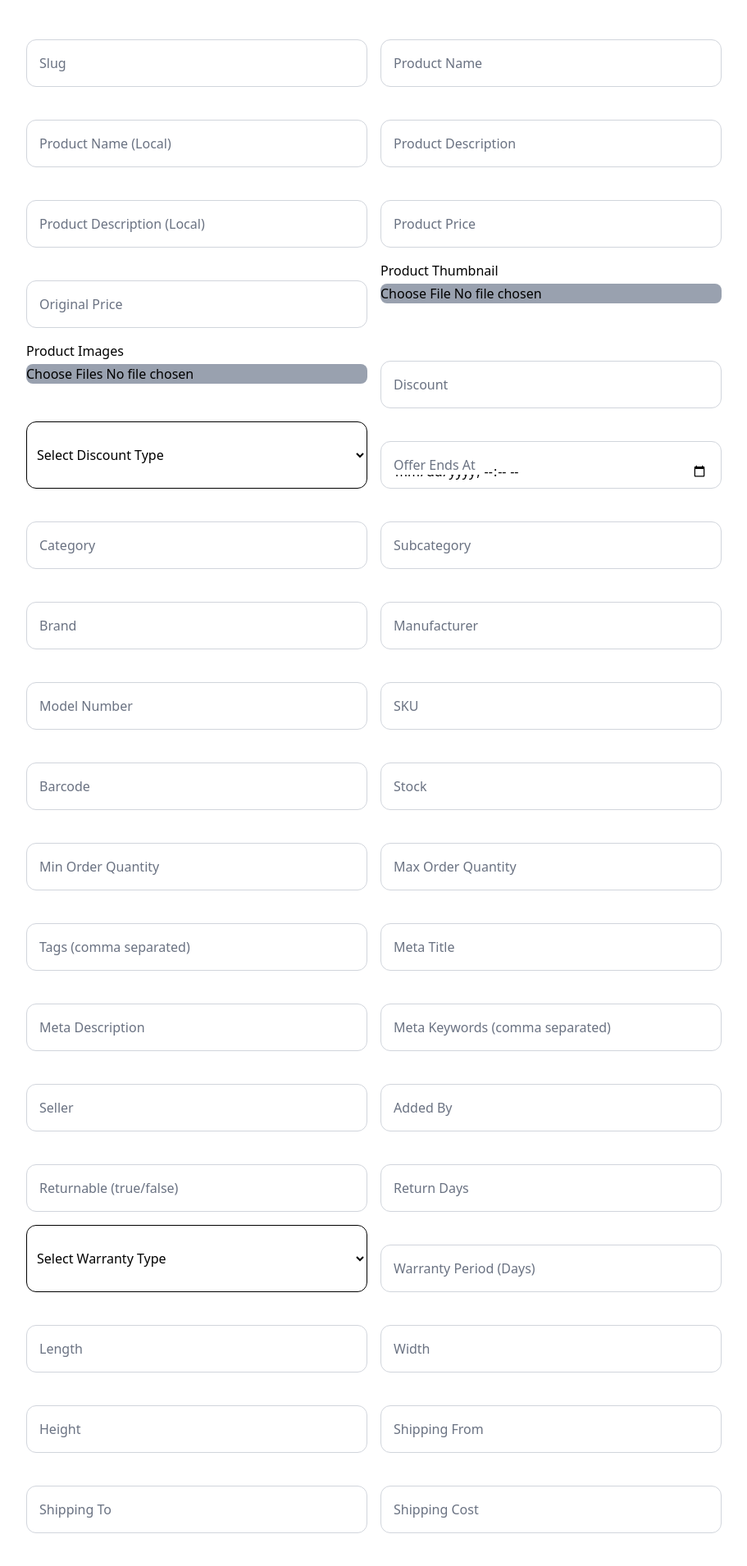
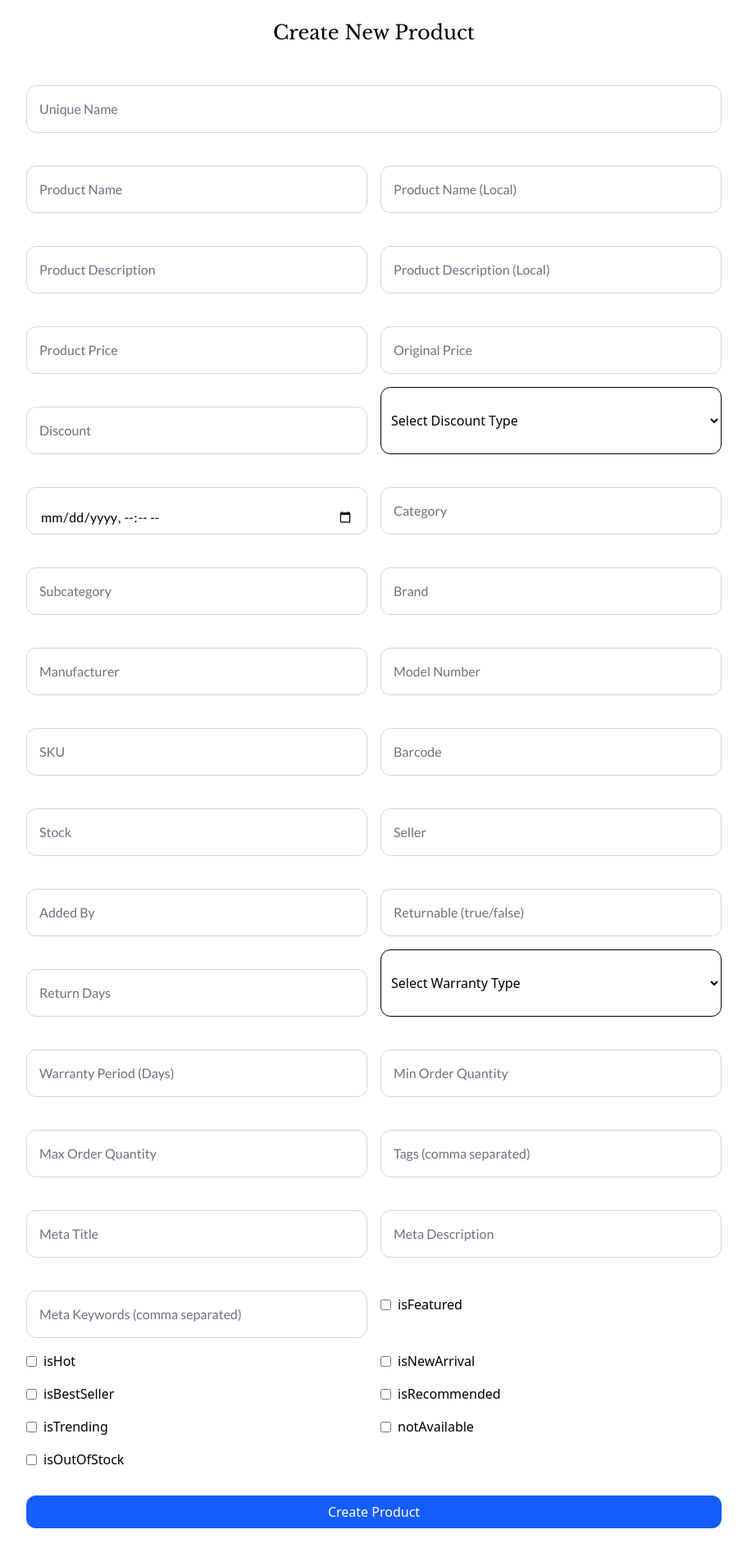
Before and after one commit to kmdtaufik/whispering-pages-admin-panel, a React (Vite) app: page /create-product in a window 1280 px wide. Shown: the top 1910 px of the page at 82% size, without its empty margins (184-1095 px from the left). After the commit the page ends 1888 px from the top, so only its background shows below. Built offline with nearby package versions, Linux system fonts and the light colour scheme.

Commit message:
chore: fixed input animation

```diff
--- a/src/components/Input/FloatingLabelInput.jsx
+++ b/src/components/Input/FloatingLabelInput.jsx
@@ -1,22 +1,53 @@
-import React, { useState } from "react";
+import React, { useState, useEffect, useRef } from "react";
 
-const FloatingLabelInput = ({ children, id, type = "text", ...props }) => {
+const textLikeTypes = ["text", "email", "password", "number", "tel", "url"];
+
+const FloatingLabelInput = ({
+  children,
+  id,
+  type = "text",
+  className = "",
+  ...props
+}) => {
   const [focused, setFocused] = useState(false);
   const [hasText, setHasText] = useState(false);
+  const inputRef = useRef(null);
+
+  const isTextLike = textLikeTypes.includes(type);
 
   const handleFocus = () => setFocused(true);
-  const handleBlur = (e) => {
+  const handleBlur = () => {
+    if (!isTextLike) return;
     setFocused(false);
-    setHasText(e.target.value !== "");
+    setHasText(inputRef.current?.value !== "");
   };
 
-  const isFloating = focused || hasText;
+  useEffect(() => {
+    if (!isTextLike) return;
+
+    const checkValue = () => {
+      setHasText(inputRef.current?.value !== "");
+    };
+
+    checkValue();
+
+    const timeout = setTimeout(checkValue, 100);
+    const interval = setInterval(checkValue, 1000);
+
+    return () => {
+      clearTimeout(timeout);
+      clearInterval(interval);
+    };
+  }, [isTextLike]);
+
+  const isFloating = isTextLike && (focused || hasText);
 
   return (
-    <div className="relative w-full mt-6">
+    <div className={`relative w-full mt-6 font-lato ${className}`}>
       <input
         id={id}
         type={type}
+        ref={inputRef}
         onFocus={handleFocus}
         onBlur={handleBlur}
         className={`w-full px-4 pt-6 pb-2 text-base border rounded-xl focus:outline-none
@@ -24,9 +55,10 @@ const FloatingLabelInput = ({ children, id, type = "text", ...props }) => {
         `}
         {...props}
       />
+      {isTextLike && (
         <label
           htmlFor={id}
-        className={`absolute px-1 bg-white left-3 transition-all duration-200  pointer-events-none
+          className={`absolute px-1 bg-white left-3 transition-all duration-200 pointer-events-none
             ${
               isFloating
                 ? "text-sm -top-2.5 text-black"
@@ -36,6 +68,7 @@ const FloatingLabelInput = ({ children, id, type = "text", ...props }) => {
         >
           {children}
         </label>
+      )}
     </div>
   );
 };
--- a/src/main.jsx
+++ b/src/main.jsx
@@ -1,11 +1,22 @@
 import { StrictMode } from "react";
 import { createRoot } from "react-dom/client";
 import "./index.css";
-import router from "./Routes/router";
-import { RouterProvider } from "react-router";
+import { BrowserRouter, Routes, Route } from "react-router";
+import Home from "./pages/Home/Home";
+import CreateProduct from "./pages/CreateProduct/CreateProduct";
 
+// Create the root element and render the application
 createRoot(document.getElementById("root")).render(
   <StrictMode>
-    <RouterProvider router={router} />
+    <BrowserRouter>
+      <Routes>
+        {" "}
+        {/* Paths under the root path */}
+        <Route path="/">
+          <Route index element={<Home />} />
+          <Route path="create-product" element={<CreateProduct />} />
+        </Route>
+      </Routes>
+    </BrowserRouter>
   </StrictMode>
 );
--- a/src/pages/CreateProduct/CreateProduct.jsx
+++ b/src/pages/CreateProduct/CreateProduct.jsx
@@ -118,13 +118,21 @@ export default function CreateProduct() {
   };
 
   return (
-    <section className="p-6 max-w-4xl mx-auto">
+    <section className=" container p-6 max-w-4xl mx-auto">
+      <h1 className="text-2xl font-libre-baskerville mb-6  text-nowrap flex justify-center items-center">
+        Create New Product
+      </h1>
       <form
         onSubmit={handleSubmit}
         className="grid grid-cols-1 md:grid-cols-2 gap-4"
       >
-        <FloatingLabelInput id="slug" onChange={handleChange}>
-          Slug
+        {/* Product Name,Description & Price  */}
+        <FloatingLabelInput
+          id="slug"
+          onChange={handleChange}
+          className="col-span-full"
+        >
+          Unique Name
         </FloatingLabelInput>
         <FloatingLabelInput id="productName" onChange={handleChange}>
           Product Name
@@ -155,28 +163,7 @@ export default function CreateProduct() {
         >
           Original Price
         </FloatingLabelInput>
-
-        <div>
-          <label className="block mb-1">Product Thumbnail</label>
-          <input
-            id="productThumbnail"
-            type="file"
-            onChange={handleChange}
-            className="w-full rounded-lg bg-gray-400"
-          />
-        </div>
-
-        <div>
-          <label className="block mb-1">Product Images</label>
-          <input
-            id="productImages"
-            type="file"
-            multiple
-            onChange={handleChange}
-            className="w-full rounded-lg bg-gray-400"
-          />
-        </div>
-
+        {/* Discount */}
         <FloatingLabelInput id="discount" type="number" onChange={handleChange}>
           Discount
         </FloatingLabelInput>
@@ -189,6 +176,7 @@ export default function CreateProduct() {
           <option value="percentage">Percentage</option>
           <option value="flat">Flat</option>
         </select>
+        {/* Offer Ends At */}
         <FloatingLabelInput
           id="offerEndsAt"
           type="datetime-local"
@@ -196,12 +184,14 @@ export default function CreateProduct() {
         >
           Offer Ends At
         </FloatingLabelInput>
+        {/* Category  */}
         <FloatingLabelInput id="category" onChange={handleChange}>
           Category
         </FloatingLabelInput>
         <FloatingLabelInput id="subCategory" onChange={handleChange}>
           Subcategory
         </FloatingLabelInput>
+        {/* Brand & Manufacturer */}
         <FloatingLabelInput id="brand" onChange={handleChange}>
           Brand
         </FloatingLabelInput>
@@ -217,38 +207,13 @@ export default function CreateProduct() {
         <FloatingLabelInput id="barcode" onChange={handleChange}>
           Barcode
         </FloatingLabelInput>
+        {/* Seller & Stock Info */}
         <FloatingLabelInput id="stock" type="number" onChange={handleChange}>
           Stock
-        </FloatingLabelInput>
-        <FloatingLabelInput
-          id="minOrderQuantity"
-          type="number"
-          onChange={handleChange}
-        >
-          Min Order Quantity
-        </FloatingLabelInput>
-        <FloatingLabelInput
-          id="maxOrderQuantity"
-          type="number"
-          onChange={handleChange}
-        >
-          Max Order Quantity
-        </FloatingLabelInput>
-        <FloatingLabelInput id="tags" onChange={handleChange}>
-          Tags (comma separated)
-        </FloatingLabelInput>
-        <FloatingLabelInput id="metaTitle" onChange={handleChange}>
-          Meta Title
-        </FloatingLabelInput>
-        <FloatingLabelInput id="metaDescription" onChange={handleChange}>
-          Meta Description
-        </FloatingLabelInput>
-        <FloatingLabelInput id="metaKeywords" onChange={handleChange}>
-          Meta Keywords (comma separated)
-        </FloatingLabelInput>
+        </FloatingLabelInput>{" "}
         <FloatingLabelInput id="seller" onChange={handleChange}>
           Seller
-        </FloatingLabelInput>
+        </FloatingLabelInput>{" "}
         <FloatingLabelInput id="addedBy" onChange={handleChange}>
           Added By
         </FloatingLabelInput>
@@ -278,12 +243,38 @@ export default function CreateProduct() {
         >
           Warranty Period (Days)
         </FloatingLabelInput>
-
+        <FloatingLabelInput
+          id="minOrderQuantity"
+          type="number"
+          onChange={handleChange}
+        >
+          Min Order Quantity
+        </FloatingLabelInput>
+        <FloatingLabelInput
+          id="maxOrderQuantity"
+          type="number"
+          onChange={handleChange}
+        >
+          Max Order Quantity
+        </FloatingLabelInput>
+        {/* SEO & Meta Info */}
+        <FloatingLabelInput id="tags" onChange={handleChange}>
+          Tags (comma separated)
+        </FloatingLabelInput>
+        <FloatingLabelInput id="metaTitle" onChange={handleChange}>
+          Meta Title
+        </FloatingLabelInput>
+        <FloatingLabelInput id="metaDescription" onChange={handleChange}>
+          Meta Description
+        </FloatingLabelInput>
+        <FloatingLabelInput id="metaKeywords" onChange={handleChange}>
+          Meta Keywords (comma separated)
+        </FloatingLabelInput>
         {/* Shipping Info */}
         {/* <FloatingLabelInput id="weight" type="number" onChange={handleChange}>
           Weight
         </FloatingLabelInput> */}
-        <FloatingLabelInput id="length" type="number" onChange={handleChange}>
+        {/* <FloatingLabelInput id="length" type="number" onChange={handleChange}>
           Length
         </FloatingLabelInput>
         <FloatingLabelInput id="width" type="number" onChange={handleChange}>
@@ -304,8 +295,7 @@ export default function CreateProduct() {
           onChange={handleChange}
         >
           Shipping Cost
-        </FloatingLabelInput>
-
+        </FloatingLabelInput> */}
         {/* Flags */}
         {[
           "isFeatured",
@@ -317,11 +307,17 @@ export default function CreateProduct() {
           "notAvailable",
           "isOutOfStock",
         ].map((flag) => (
-          <FloatingLabelInput key={flag} id={flag} onChange={handleChange}>
-            {flag} (true/false)
-          </FloatingLabelInput>
+          <label key={flag} className="flex items-center space-x-2">
+            <input
+              type="checkbox"
+              id={flag}
+              checked={!!form[flag]}
+              onChange={handleChange}
+              className="mr-2"
+            />
+            {flag}
+          </label>
         ))}
-
         <button
           type="submit"
           className="col-span-full mt-4 bg-blue-600 text-white px-6 py-2 rounded-xl"
--- /dev/null
+++ b/src/pages/Home/Home.jsx
@@ -0,0 +1,27 @@
+import React from "react";
+import { Link } from "react-router";
+
+export default function Home() {
+  return (
+    <section className="container mx-auto">
+      {/* Home page title  */}
+      <div className="flex justify-center items-center p-6">
+        <h1 className="font-libre-baskerville text-2xl ">
+          Welcome to Whispering Pages Admin panel
+        </h1>
+      </div>
+
+      {/* Create Product button  */}
+      <div className="flex items-center justify-center p-10">
+        <Link to="/create-product">
+          <button
+            type="button"
+            className="bg-black font-lato text-2xl text-white rounded-lg p-5"
+          >
+            Create Product
+          </button>
+        </Link>
+      </div>
+    </section>
+  );
+}
```
Lines whose indentation alone changed are shown as unchanged.
